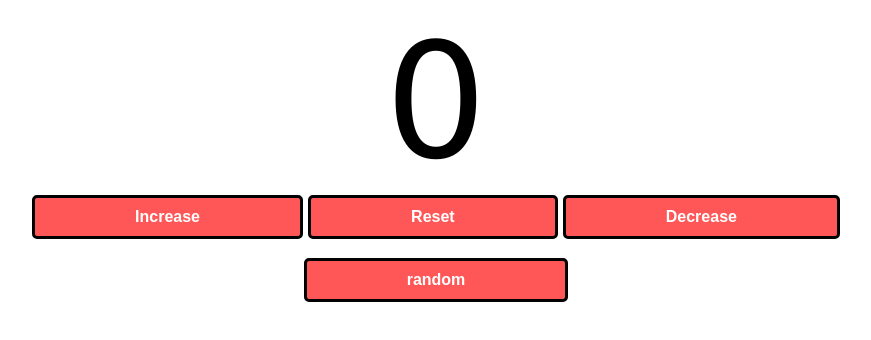
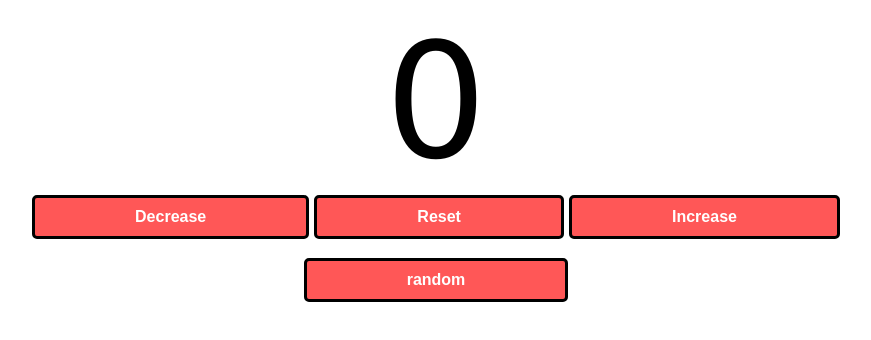
Before and after one commit to Malikpeco/Click-counter, a plain HTML site: page index.html in a window 1280 px wide. Shown: the whole page, without its empty margins (204-1075 px from the left). Drawn offline with Linux system fonts and the light colour scheme.

Commit message:
change button text to decrease, reset, increase

```diff
--- a/index.html
+++ b/index.html
@@ -10,9 +10,9 @@
 
     <label id="countlbl">0</label>
     <div id="buttons">
-        <button id="decreasebtn">Increase</button>
+        <button id="decreasebtn">Decrease</button>
         <button id="resetbtn">Reset</button>
-        <button id="increasebtn">Decrease</button>
+        <button id="increasebtn">Increase</button>
     </div><br>
     <div>
         <button id="randbtn">random</button>
```
